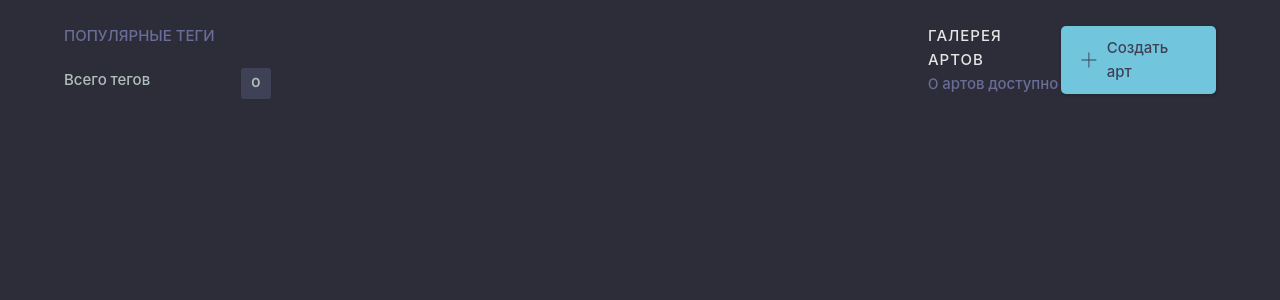
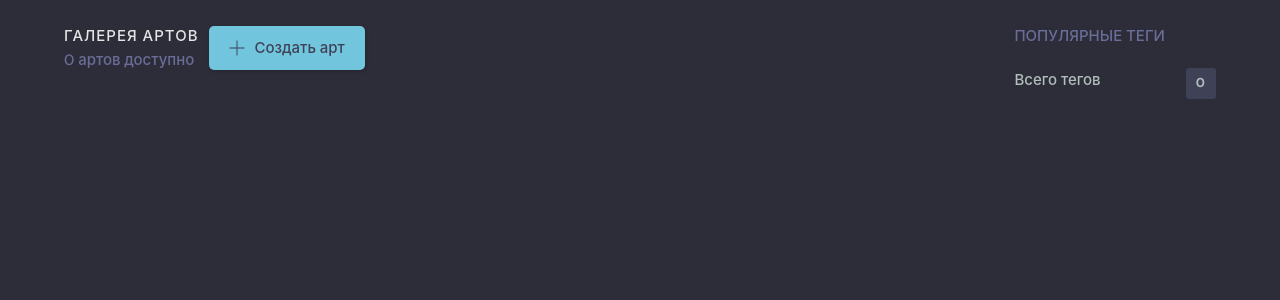
Before and after one commit to Lyndholm/weeb, a Django app: page / in a window 1280 px wide. Shown: the part 66-366 px from the top of the page. Run offline with Django 4.2, Linux system fonts and the light colour scheme; data that the repository does not hold is empty.

Commit message:
Grid layout for arts on home page

```diff
--- a/weeb/artworks/templates/home.html
+++ b/weeb/artworks/templates/home.html
@@ -2,25 +2,13 @@
 
 {% block content %}
 
-<main class="layout layout--3">
+<main class="layout layout--2">
     <div class="container">
-
-        <!-- Tags Start -->
-        {% include 'tags_component.html' %}
-        <!-- Tags End -->
-
 
         <!-- Artwork List Start -->
         <div class="artworkList">
-            {% for artwork in artworks %}
-            {% include 'artwork_component.html' %}
-            {% endfor %}
-        </div>
-        <!-- Artwork List End -->
-
-
             <div class="artworkList__header">
-            <div>
+                <div style="margin-right: 10px;">
                     <h2>Галерея артов</h2>
                     <p>{{artworks.count}} артов доступно</p>
                 </div>
@@ -35,6 +23,18 @@
                 </a>
             </div>
 
+            <div class="artworList-grid-container">
+                {% for artwork in artworks %}
+                {% include 'artwork_component.html' %}
+                {% endfor %}
+            </div>
+        </div>
+        <!-- Artwork List End -->
+
+
+        <!-- Tags Start -->
+        {% include 'tags_component.html' %}
+        <!-- Tags End -->
     </div>
 </main>
 {% endblock content %}
--- a/weeb/static/styles/style.css
+++ b/weeb/static/styles/style.css
@@ -377,11 +377,11 @@ a {
 }
 
 .layout--2>.container>div:first-child {
-    flex-basis: 72%;
+    flex-basis: 80%;
 }
 
 .layout--2>.container>div:last-child {
-    flex-basis: 25%;
+    flex-basis: 17.5%;
 }
 
 /*========== layout box ==========*/
```
Lines whose indentation alone changed are shown as unchanged.
